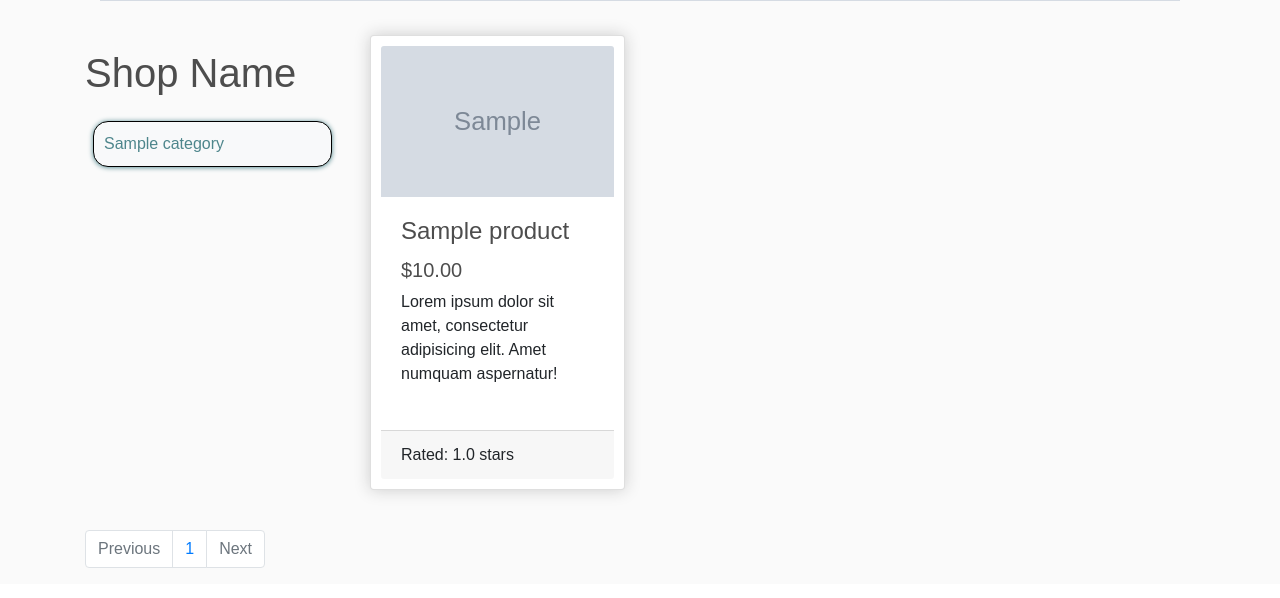
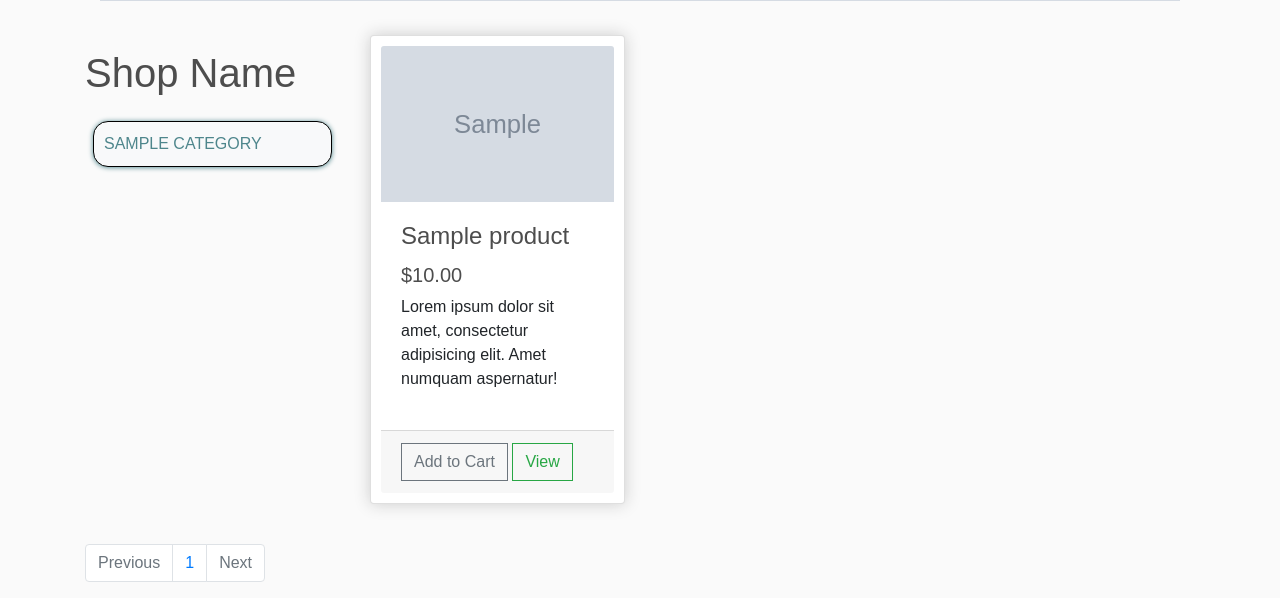
Before and after one commit to Pruthvi9096/django_ecommerce, a Django app: page / in a window 1280 px wide. Shown: the part 953-1551 px from the top of the page. Before the commit the page ends 1521 px from the top, so only its background shows below. Run offline with Django 3.2, Linux system fonts and the light colour scheme; tables that the repository leaves empty hold one stand-in row (values such as "Sample post"); grey boxes marked "Sample" are stand-in pictures; some libraries are stand-ins or nearby versions.

Commit message:
new store view changes

```diff
--- a/ecommerce/ecommerce/settings.py
+++ b/ecommerce/ecommerce/settings.py
@@ -127,5 +127,6 @@ STATIC_URL = '/static/'
 STATICFILES_DIRS = [
     os.path.join(BASE_DIR,'static')
 ]
+STATIC_ROOT = 'staticfiles'
 MEDIA_URL = '/media/'
 MEDIA_ROOT = os.path.join(BASE_DIR,'media')
--- a/ecommerce/store/templates/store/store.html
+++ b/ecommerce/store/templates/store/store.html
@@ -41,7 +41,7 @@
         <nav class="navigation">
             <ul class="mainmenu">
             {% for category in categories %}
-              <li><a href="#">{{category.name}}</a>
+              <li><a href="#">{{category.name.upper}}</a>
                 <ul class="submenu">
                 {% for sub in category.subcategory_set.all %}
                   <li><a href="">{{sub.name}}</a></li>
@@ -59,7 +59,7 @@
         <div class="row">
         {% for product in products %}
           <div class="col-lg-4 col-md-6 mb-4">
-            <div class="card h-100 box-element" onclick="parent.location='{% url 'product_detail' %}'">
+            <div class="card h-100 box-element">
               <img class="card-img-top thumbnail" src="{{product.imageUrl}}" alt="">
               <div class="card-body">
                 <h4 class="card-title">
@@ -69,9 +69,8 @@
                 <p class="card-text">Lorem ipsum dolor sit amet, consectetur adipisicing elit. Amet numquam aspernatur!</p>
               </div>
               <div class="card-footer">
-                <fieldset class="starability-result mx-auto" data-rating="{{ product.rating }}">
-                    Rated: {{ product.rating }} stars
-                </fieldset>
+                <button data-product="{{product.id}}" data-action="add" class="btn btn-outline-secondary add-btn update-cart">Add to Cart</button>
+                <a class="btn btn-outline-success" href="#">View</a>
               </div>
             </div>
           </div>
--- a/ecommerce/store/views.py
+++ b/ecommerce/store/views.py
@@ -9,7 +9,7 @@ from django.db.models import Avg
 from .utils import cookieCart
 
 def store(request):
-    products = Product.objects.annotate(rating=Avg('ratings')).order_by('id')
+    products = Product.objects.all().order_by('id')
     page = request.GET.get('page', 1)
     q = request.GET.get('q',False)
     if q:
```
Also changed, not shown: ecommerce/store/migrations/0009_post.py (added), ecommerce/store/migrations/0010_delete_post.py (added), ecommerce/store/migrations/0011_post.py (added), ecommerce/store/migrations/0012_delete_post.py (added).
